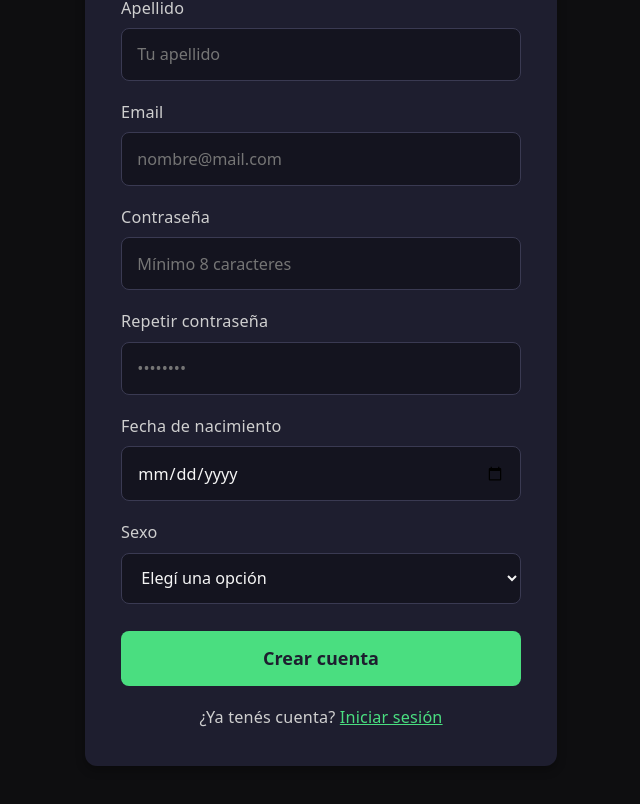
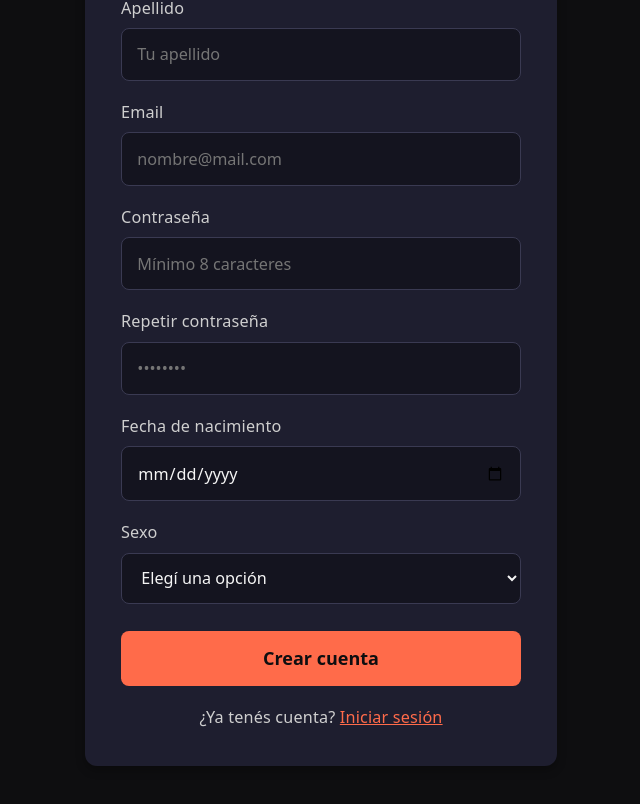
Before and after one commit to PaulaBatalla/front-cinego, a React (Vite) app: page /registro in a window 1280 px wide. Shown: the part 338-1142 px from the top of the page, without its empty margins (319-959 px from the left). Built offline with nearby package versions, Linux system fonts and the light colour scheme; no server answers.

Commit message:
style(auth): actualizar colores del formulario

```diff
--- a/src/styles/Auth.css
+++ b/src/styles/Auth.css
@@ -39,8 +39,8 @@
 
 .auth-field input:focus,
 .auth-field select:focus {
-  border-color: #4ade80;
-  outline: 2px solid rgba(74, 222, 128, 0.3);
+  border-color: var(--brand-orange);
+  outline: 2px solid rgba(255, 107, 74, 0.3);
 }
 
 .auth-field input[aria-invalid="true"],
@@ -58,15 +58,15 @@
   padding: 0.8rem;
   border: 0;
   border-radius: 8px;
-  background-color: #4ade80;
-  color: #1e1e2f;
+  background-color: var(--brand-orange);
+  color: #0e0e10;
   font: inherit;
   font-weight: 700;
   cursor: pointer;
 }
 
 .auth-submit:hover {
-  background-color: #6ee7a0;
+  background-color: #ff8466;
 }
 
 .auth-submit:disabled {
@@ -81,7 +81,7 @@
 }
 
 .auth-switch a {
-  color: #4ade80;
+  color: var(--brand-orange);
 }
 
 .auth-alert {
```
